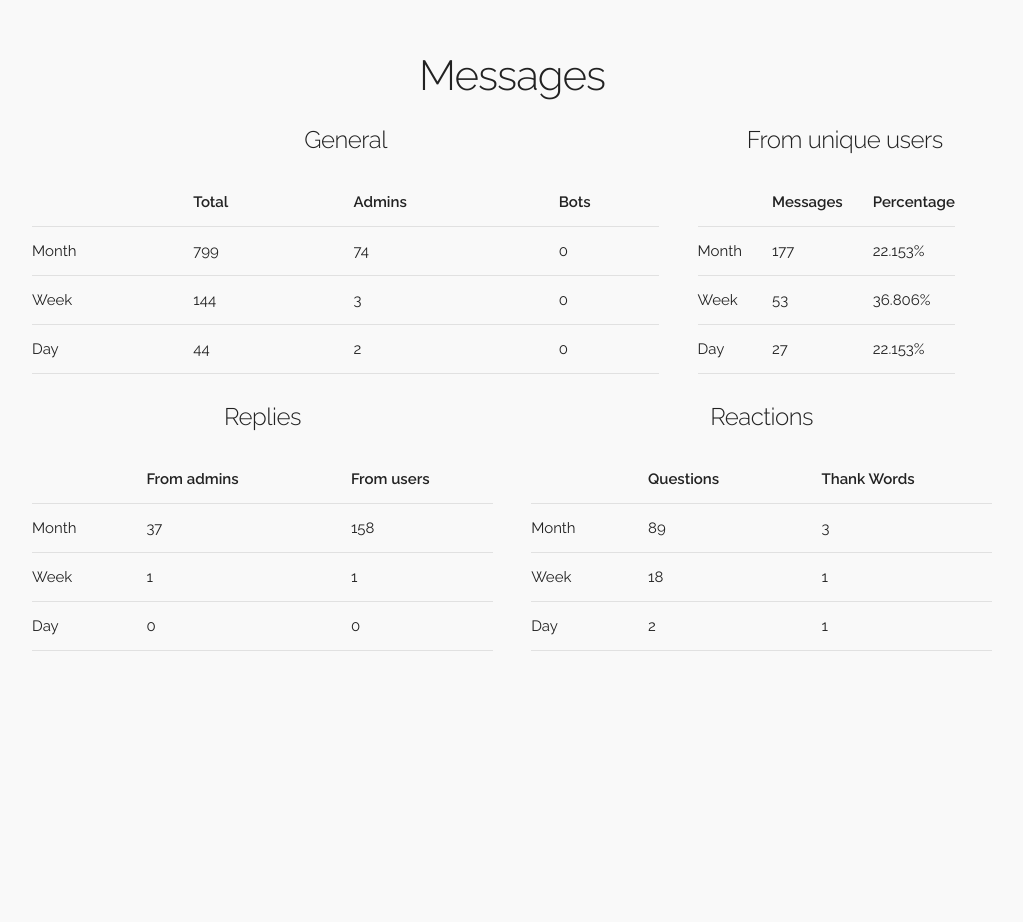
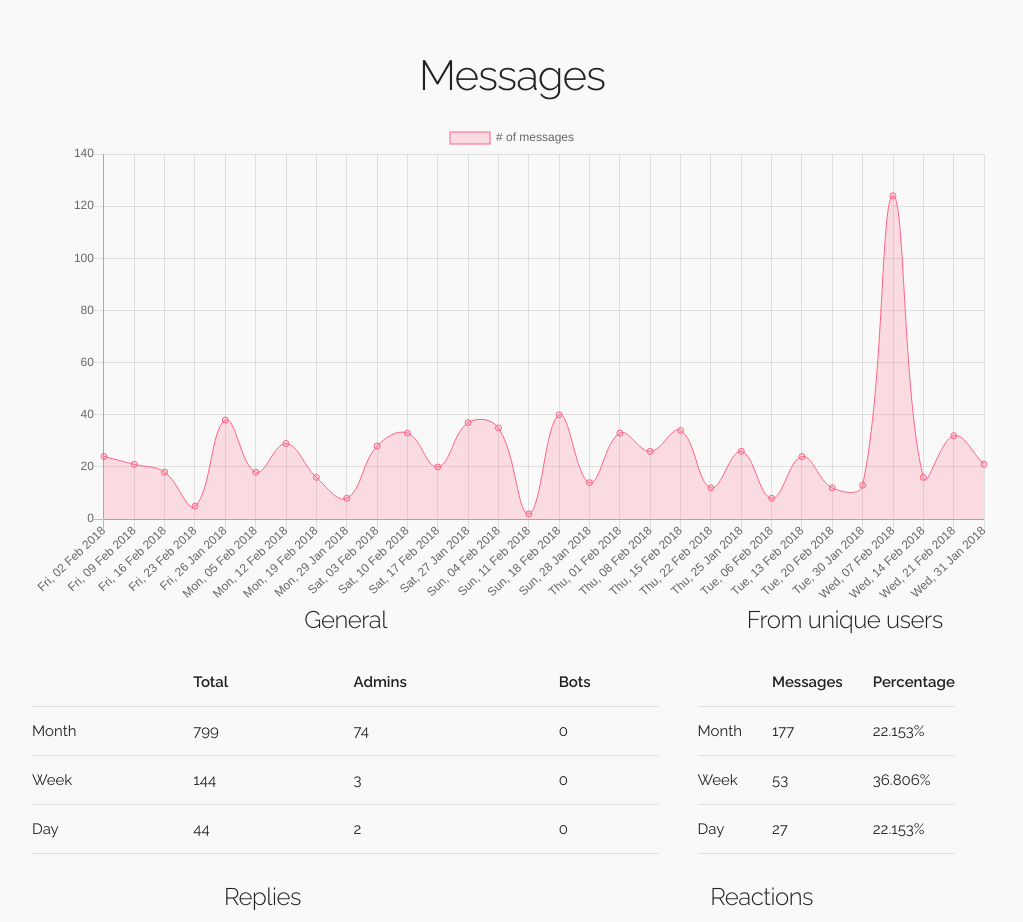
Before and after one commit to RomanBorodatov/chat-stats, a website: page src/index.html in a window 1280 px wide. Shown: the part 840-1762 px from the top of the page, without its empty margins (128-1151 px from the left). Before the commit the page ends 1596 px from the top, so only its background shows below. Drawn offline with nearby package versions, Linux system fonts and the light colour scheme.

Commit message:
Messages Chart created

```diff
--- /dev/null
+++ b/src/count_msgs_30_days.json
@@ -0,0 +1,32 @@
+{
+    "Fri, 02 Feb 2018": 24,
+    "Fri, 09 Feb 2018": 21,
+    "Fri, 16 Feb 2018": 18,
+    "Fri, 23 Feb 2018": 5,
+    "Fri, 26 Jan 2018": 38,
+    "Mon, 05 Feb 2018": 18,
+    "Mon, 12 Feb 2018": 29,
+    "Mon, 19 Feb 2018": 16,
+    "Mon, 29 Jan 2018": 8,
+    "Sat, 03 Feb 2018": 28,
+    "Sat, 10 Feb 2018": 33,
+    "Sat, 17 Feb 2018": 20,
+    "Sat, 27 Jan 2018": 37,
+    "Sun, 04 Feb 2018": 35,
+    "Sun, 11 Feb 2018": 2,
+    "Sun, 18 Feb 2018": 40,
+    "Sun, 28 Jan 2018": 14,
+    "Thu, 01 Feb 2018": 33,
+    "Thu, 08 Feb 2018": 26,
+    "Thu, 15 Feb 2018": 34,
+    "Thu, 22 Feb 2018": 12,
+    "Thu, 25 Jan 2018": 26,
+    "Tue, 06 Feb 2018": 8,
+    "Tue, 13 Feb 2018": 24,
+    "Tue, 20 Feb 2018": 12,
+    "Tue, 30 Jan 2018": 13,
+    "Wed, 07 Feb 2018": 124,
+    "Wed, 14 Feb 2018": 16,
+    "Wed, 21 Feb 2018": 32,
+    "Wed, 31 Jan 2018": 21
+}
--- a/src/index.html
+++ b/src/index.html
@@ -13,6 +13,8 @@
 	<link rel="stylesheet" href="./styles/normalize.css">
 	<link rel="stylesheet" href="./styles/skeleton.css">
 	<link rel="stylesheet" href="./styles/main.min.css">
+
+	<script src="https://cdnjs.cloudflare.com/ajax/libs/Chart.js/2.7.1/Chart.bundle.min.js"></script>
 
 </head>
 <body>
@@ -74,6 +76,11 @@
 		</section>
 		<section>
 			<h2 class="section-title">Messages</h2>
+			<div class="row">
+				<div class="twelve columns">
+					<canvas id="firstChart"></canvas>
+				</div>
+			</div>
 			<div class="row">
 				<div class="eight columns">
 					<h5 class="table-title">General</h5>
--- a/src/scripts/main.js
+++ b/src/scripts/main.js
@@ -46,3 +46,27 @@
 			document.getElementById(`growth_of_users_percents_${key}`).innerHTML = usersGrowthPercents[key];
 		}
 	})
+
+fetch('count_msgs_30_days.json')
+	.then(function(resp) { return resp.json(); })
+	.then(function(result) {
+		days = Object.keys(result);
+		data = Object.values(result);
+		ctx = document.getElementById('firstChart');
+		new Chart(ctx, {
+			type: 'line',
+			data: {
+				labels: days,
+				datasets: [{
+					label: '# of messages',
+					data: data,
+					backgroundColor: 'rgba(255, 99, 132, 0.2)',
+					borderColor: 'rgba(255,99,132,1)',
+					borderWidth: 1,
+				}],
+			},
+			options: {
+				responsive: true,
+			}
+		})
+	})
```
